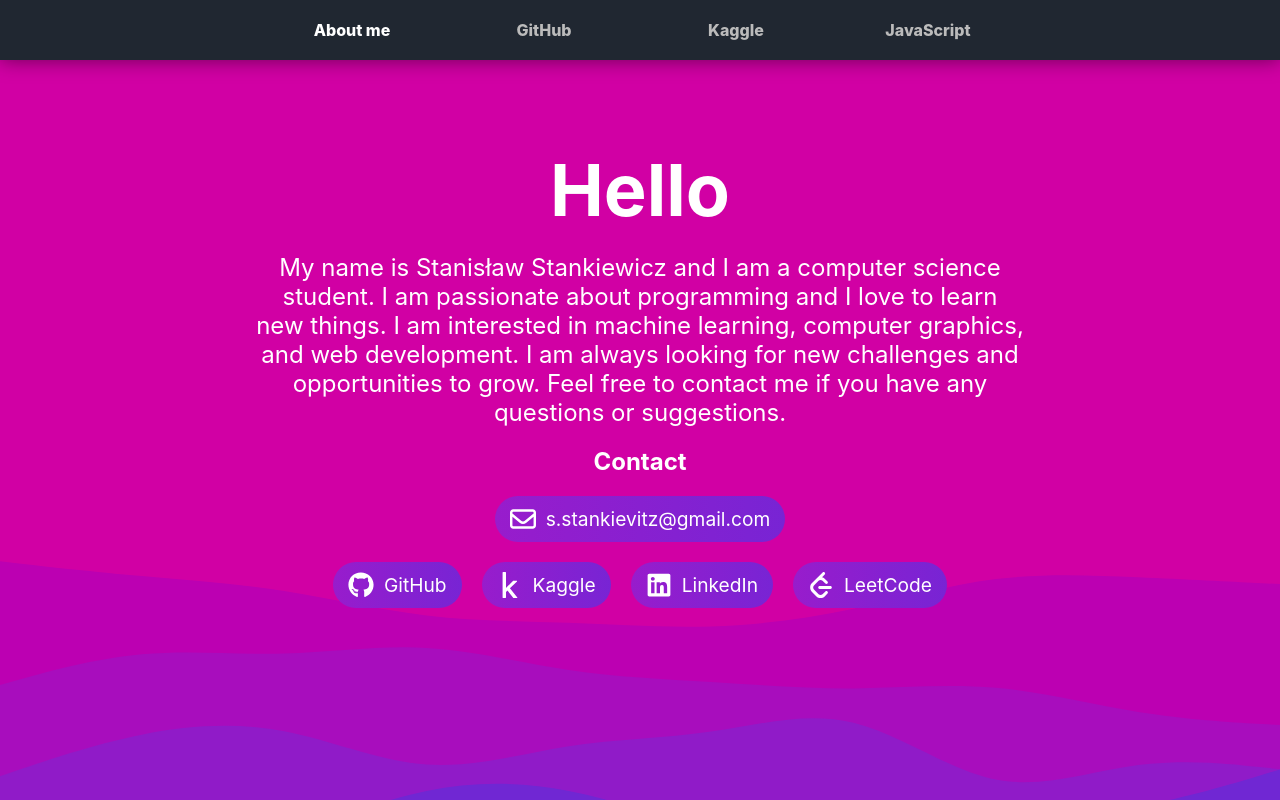
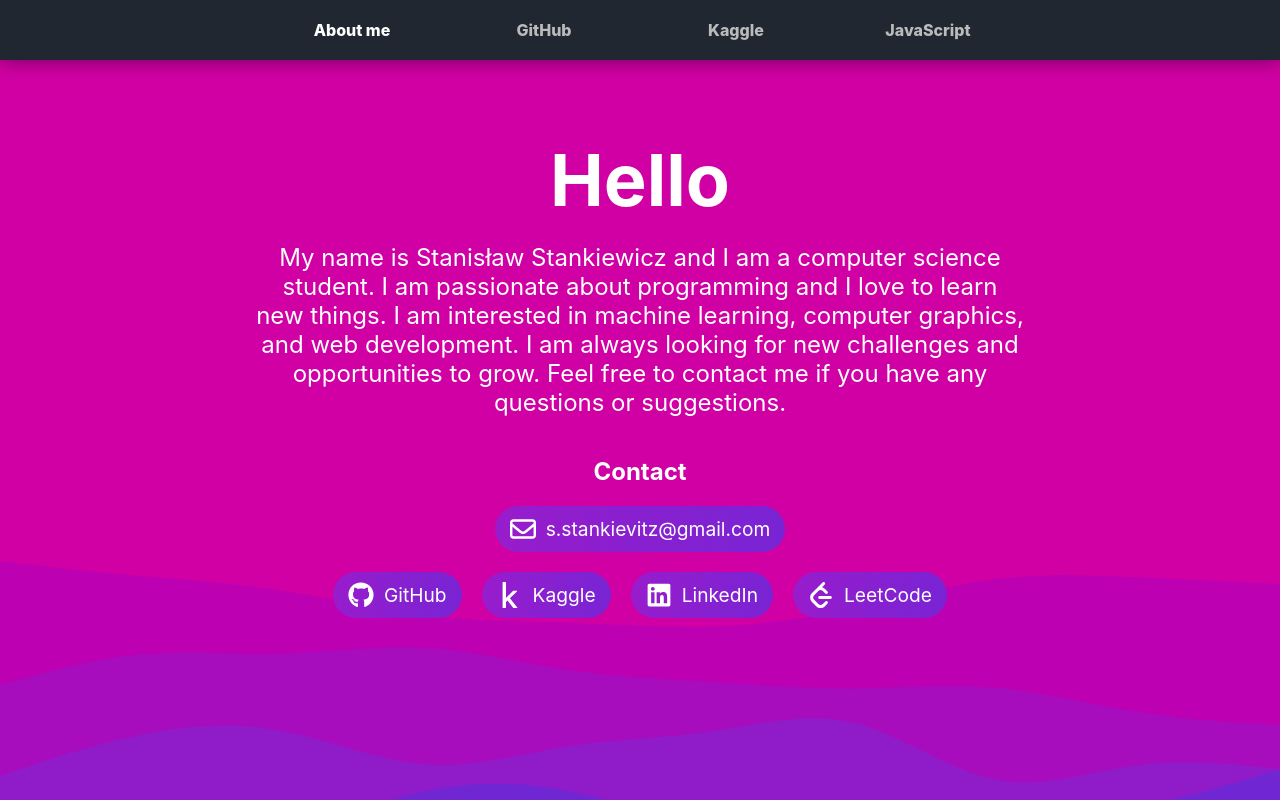
Before and after one commit to StanislawStankiewicz/StanislawStankiewicz.github.io, a React (Create React App) app: page / in a window 1280 px wide. Shown: the top 800 px of the page. Built offline with nearby package versions, Linux system fonts and the light colour scheme.

Commit message:
Improve about-me styling

```diff
--- a/src/App.css
+++ b/src/App.css
@@ -105,7 +105,7 @@ section:last-child {
 }
 
 .sub-header > p {
-  margin-bottom: 20px;
+  margin-bottom: 5vh;
 }
 
 #aboutme h1 {
@@ -134,6 +134,18 @@ section:last-child {
   margin-bottom: 20px;
 }
 
+@property --color1 {
+  syntax: "<color>";
+  initial-value: #981ccc;
+  inherits: false;
+}
+
+@property --color2 {
+  syntax: "<color>";
+  initial-value: #7824d4;
+  inherits: false;
+}
+
 .contactItem {
   position: relative;
   color: white;
@@ -146,18 +158,15 @@ section:last-child {
   border-radius: 30px;
   cursor: pointer;
   overflow: hidden;
-  background: linear-gradient(to right, #981ccc, #7824d4);
-  transition: 500ms;
+  background: linear-gradient(to right, var(--color1), var(--color2));
+  transition: --color1 0.5s, --color2 0.5s;
   text-decoration: none;
   word-break: break-all;
 }
 
 .contactItem:hover {
-  box-shadow: rgb(0, 0, 0, 0.3) 0px 0px 15px 5px;
-}
-
-.contactItem:hover:before {
-  transform: skew(20deg);
+  --color1: #b300ff;
+  --color2: #7b00ff;
 }
 
 .icon {
```
